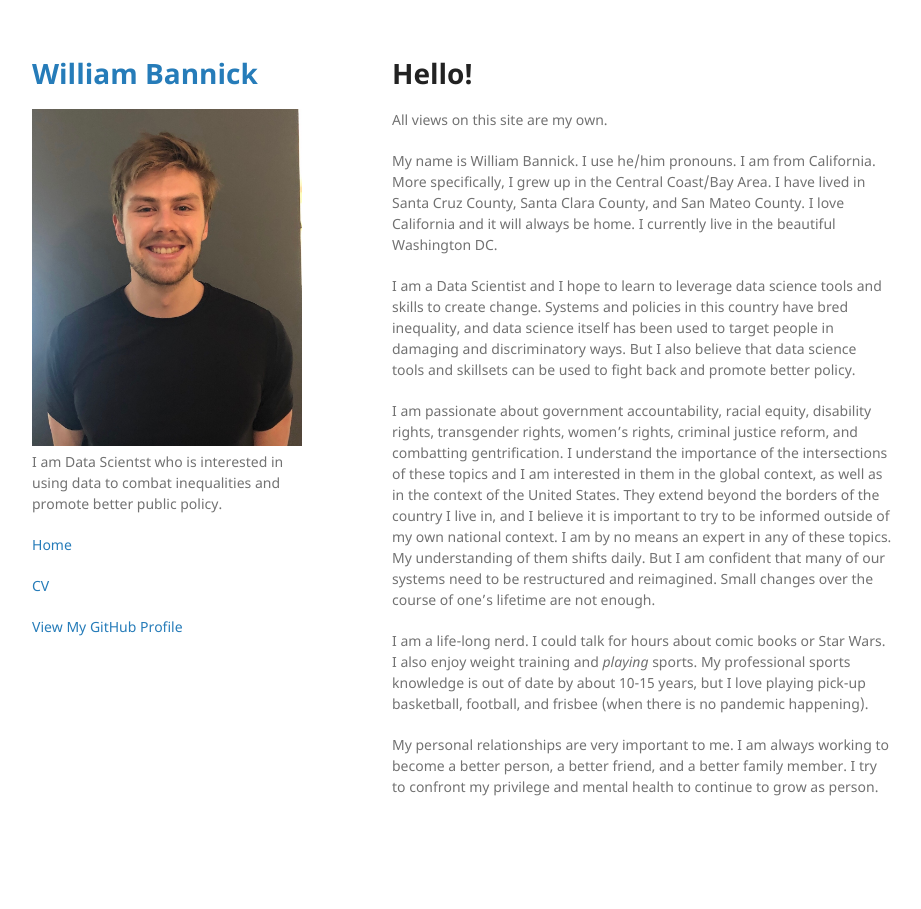
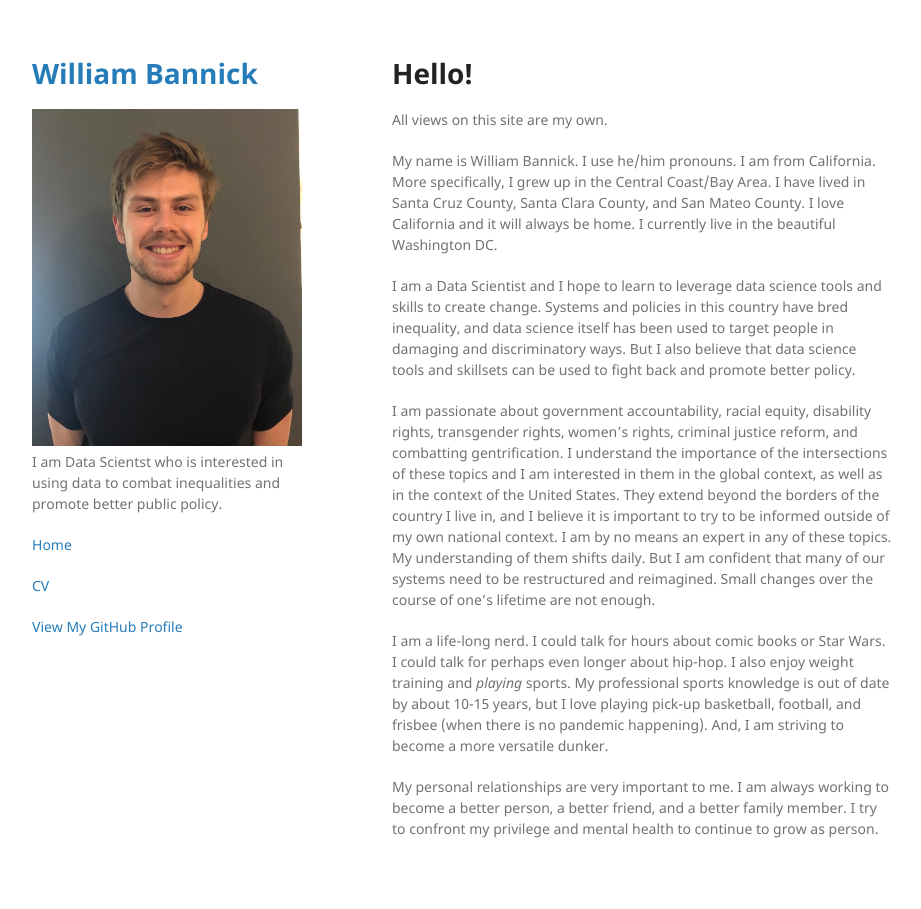
Before and after one commit to wbannick/wbannick.github.io, a Jekyll site: the page built from index.markdown, in a window 1280 px wide. Shown: the whole page, without its empty margins (178-1099 px from the left). Built offline with Jekyll 4.4.1, drawn with Linux system fonts in a browser that asks for light colours; our own code applies the rules of GitHub Pages for plain Markdown files.

Commit message:
more home page edits

```diff
--- a/index.markdown
+++ b/index.markdown
@@ -15,6 +15,6 @@ I am a Data Scientist and I hope to learn to leverage data science tools and ski
 
 I am passionate about government accountability, racial equity, disability rights, transgender rights, women's rights, criminal justice reform, and combatting gentrification. I understand the importance of the intersections of these topics and I am interested in them in the global context, as well as in the context of the United States. They extend beyond the borders of the country I live in, and I believe it is important to try to be informed outside of my own national context. I am by no means an expert in any of these topics. My understanding of them shifts daily. But I am confident that many of our systems need to be restructured and reimagined. Small changes over the course of one's lifetime are not enough.
 
-I am a life-long nerd. I could talk for hours about comic books or Star Wars. I also enjoy weight training and _playing_ sports. My professional sports knowledge is out of date by about 10-15 years, but I love playing pick-up basketball, football, and frisbee (when there is no pandemic happening).
+I am a life-long nerd. I could talk for hours about comic books or Star Wars. I could talk for perhaps even longer about hip-hop. I also enjoy weight training and _playing_ sports. My professional sports knowledge is out of date by about 10-15 years, but I love playing pick-up basketball, football, and frisbee (when there is no pandemic happening). And, I am striving to become a more versatile dunker.
 
 My personal relationships are very important to me. I am always working to become a better person, a better friend, and a better family member. I try to confront my privilege and mental health to continue to grow as person.
```
